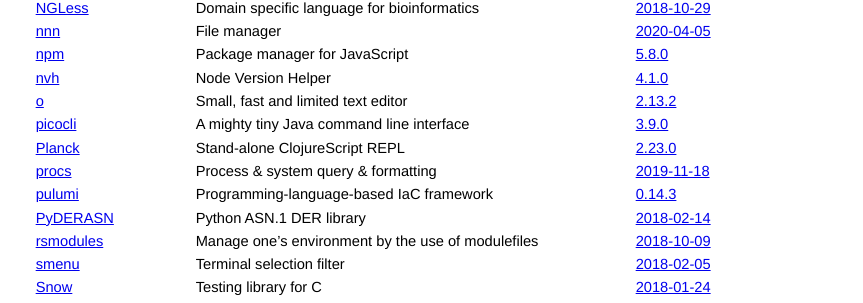
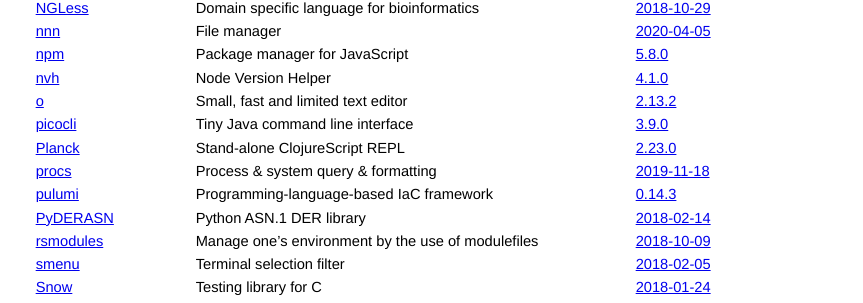
Before and after one commit to jcs/no_color, a Jekyll site: the page built from index.md, in a window 1280 px wide and 900 px high, scrolled down 1408 px. Shown: the part 144-447 px from the top of the window, without its empty margins (208-1071 px from the left). Built offline with Jekyll 4.4.1, drawn with Linux system fonts in a browser that asks for light colours; our own code applies the rules of GitHub Pages for plain Markdown files.

Commit message:
Tweak another

```diff
--- a/index.md
+++ b/index.md
@@ -92,7 +92,7 @@ color via `NO_COLOR`.
 | [npm](https://www.npmjs.com/) | Package manager for JavaScript | [5.8.0](https://github.com/npm/npm/releases/tag/v5.8.0) |
 | [nvh](https://github.com/JohnRGee/nvh) | Node Version Helper | [4.1.0](https://github.com/JohnRGee/nvh/releases/tag/v4.1.0) |
 | [o](https://github.com/xyproto/o) | Small, fast and limited text editor | [2.13.2](https://github.com/xyproto/o/tree/2.13.2) |
-| [picocli](https://github.com/remkop/picocli/) | A mighty tiny Java command line interface | [3.9.0](https://github.com/remkop/picocli/releases/tag/v3.9.0#3.9.0-ANSI-heuristics) |
+| [picocli](https://github.com/remkop/picocli/) | Tiny Java command line interface | [3.9.0](https://github.com/remkop/picocli/releases/tag/v3.9.0#3.9.0-ANSI-heuristics) |
 | [Planck](https://planck-repl.org/) | Stand-alone ClojureScript REPL | [2.23.0](https://github.com/planck-repl/planck/releases/tag/2.23.0) |
 | [procs](https://github.com/c-blake/procs) | Process & system query & formatting | [2019-11-18](https://github.com/c-blake/procs/commit/7d19fc184f8c29481dd5a4c4d5d26c671c2c0a4c) |
 | [pulumi](https://pulumi.io/) | Programming-language-based IaC framework | [0.14.3](https://github.com/pulumi/pulumi/pull/1594) |
```
